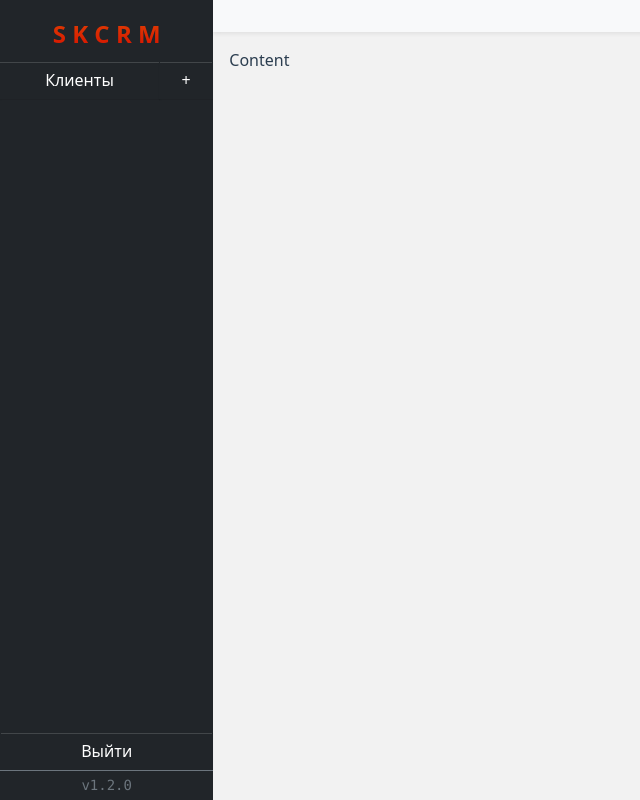
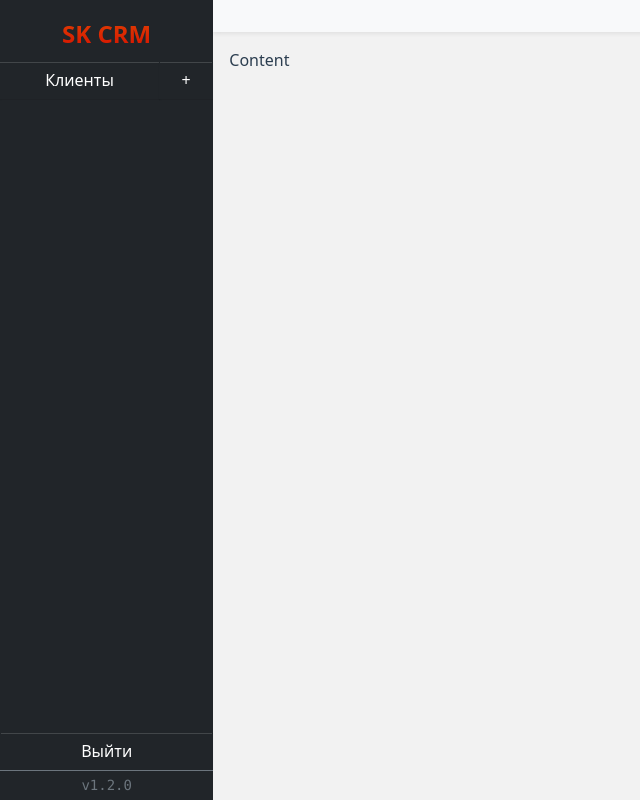
Before and after one commit to mccrush/skcrm, a Vue app: page / in a window 1280 px wide. Shown: the whole page, without its empty margins (0-640 px from the left). Built offline with nearby package versions, Linux system fonts and the light colour scheme; no server answers; the database is empty; sample sign-in values are in the browser's storage.

Commit message:
Update app name

```diff
--- a/index.html
+++ b/index.html
@@ -1,18 +1,21 @@
 <!DOCTYPE html>
 <html lang="ru">
+
 <head>
     <meta charset="UTF-8">
     <meta name="viewport" content="width=device-width, initial-scale=1.0">
-    <title>SKCRM</title>
+    <title>SK CRM</title>
     <link rel="icon" type="image/png" sizes="32x32" href="/favicon-32x32.png">
     <link rel="icon" type="image/png" sizes="16x16" href="/favicon-16x16.png">
 </head>
+
 <body>
     <noscript>
         <strong>We're sorry but Фрезер калькулятор doesn't work properly without JavaScript enabled.
-          Please enable it to continue.</strong>
-      </noscript>
-      <div id="app"></div>
-      <script type="module" src="/src/main.js"></script>
+            Please enable it to continue.</strong>
+    </noscript>
+    <div id="app"></div>
+    <script type="module" src="/src/main.js"></script>
 </body>
+
 </html>
--- a/src/components/interface/TheSideBar.vue
+++ b/src/components/interface/TheSideBar.vue
@@ -5,7 +5,7 @@
         class="logo cursor-pointer d-none d-md-block text-center bg-dark text-secondary fw-bolder fs-4 p-3"
         @click="$router.push('/')"
       >
-        S K C R M
+        SK CRM
       </div>
 
       <div class="list-items">
```
